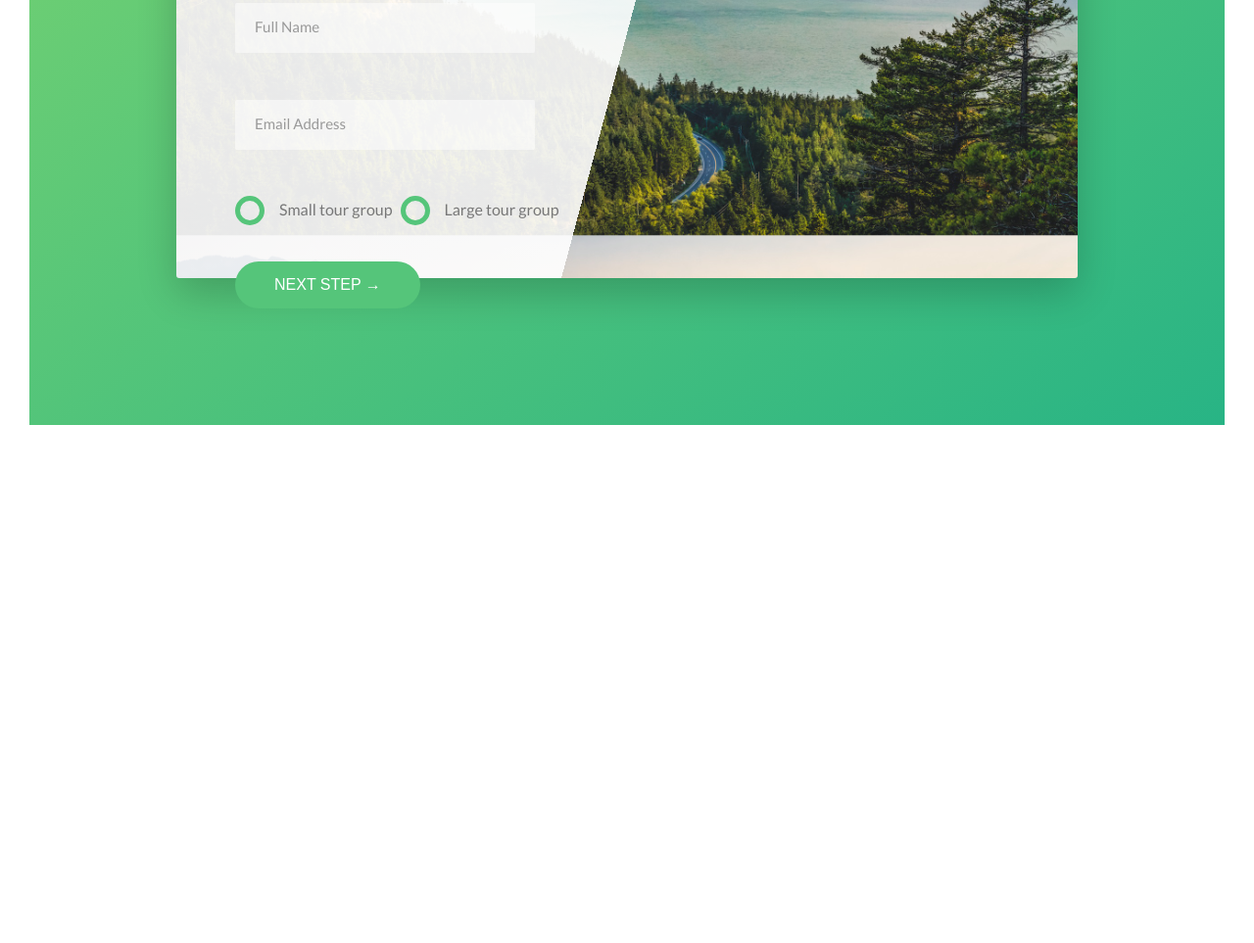
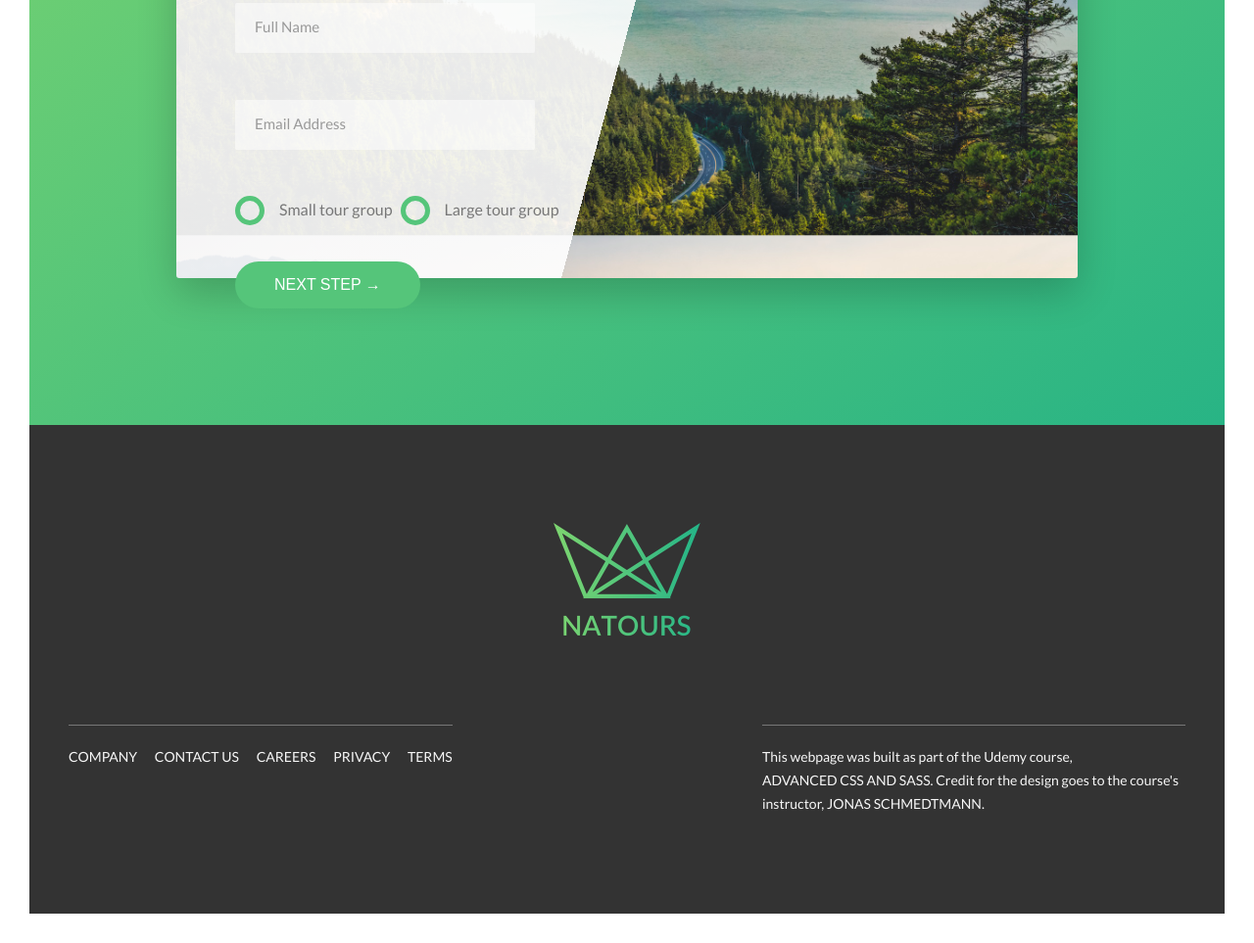
Before and after one commit to bryan5/natours, a website: page index.html in a window 1280 px wide. Shown: the part 4823-5786 px from the top of the page at 98% size. Before the commit the page ends 5287 px from the top, so only its background shows below. Drawn offline with Linux system fonts and the light colour scheme.

Commit message:
Add footer section

```diff
--- a/index.html
+++ b/index.html
@@ -308,6 +308,30 @@
             </section>
         </main>
 
+        <footer class="footer">
+            <div class="footer__logo-box">
+                <img src="img/logo-green-2x.png" alt="Full logo" class="footer__logo">
+            </div>
+            <div class="row">
+                <div class="col-1-of-2">
+                    <div class="footer__navigation">
+                        <ul class="footer__list">
+                            <li class="footer__item"><a href="#" class="footer__link">Company</a></li>
+                            <li class="footer__item"><a href="#" class="footer__link">Contact us</a></li>
+                            <li class="footer__item"><a href="#" class="footer__link">Careers</a></li>
+                            <li class="footer__item"><a href="#" class="footer__link">Privacy</a></li>
+                            <li class="footer__item"><a href="#" class="footer__link">Terms</a></li>
+                        </ul>
+                    </div>
+                </div>
+                <div class="col-1-of-2">
+                    <p class="footer__copyright">
+                        This webpage was built as part of the Udemy course, <a href="https://www.udemy.com/course/advanced-css-and-sass/" target="_blank" class="footer__link">Advanced CSS and Sass</a>. Credit for the design goes to the course's instructor, <a href="https://www.udemy.com/user/jonasschmedtmann/" target="_blank" class="footer__link">Jonas Schmedtmann</a>.
+                    </p>
+                </div>
+            </div>
+        </footer>
+
         <!-- <section class="grid-test">
             <div class="row">
                 <div class="col-1-of-2">
--- a/sass/abstracts/_variables.scss
+++ b/sass/abstracts/_variables.scss
@@ -14,6 +14,7 @@ $color-grey-light-2: #eee;
 
 $color-grey-dark: #777;
 $color-grey-dark-2: #999;
+$color-grey-dark-3: #333;
 
 $color-white: #fff;
 $color-black: #000;
--- /dev/null
+++ b/sass/layout/_footer.scss
@@ -0,0 +1,60 @@
+.footer {
+  background-color: $color-grey-dark-3;
+  padding: 10rem 0;
+  font-size: 1.4rem;
+  color: $color-grey-light-1;
+
+  &__logo-box {
+    text-align: center;
+    margin-bottom: 8rem;
+  }
+
+  &__logo {
+    width: 15rem;
+    height: auto;
+  }
+
+  &__navigation {
+    border-top: 1px solid $color-grey-dark;
+    padding-top: 2rem;
+    display: inline-block;
+  }
+
+  &__list {
+    list-style: none;
+  }
+
+  &__item {
+    display: inline-block;
+
+    &:not(:last-child) {
+      margin-right: 1.5rem;
+    }
+  }
+
+  &__link {
+    &:link,
+    &:visited {
+      color: $color-grey-light-1;
+      background-color: $color-grey-dark-3;
+      text-decoration: none;
+      text-transform: uppercase;
+      display: inline-block;
+      transition: all .2s;
+    }
+
+    &:hover,
+    &:active {
+      color: $color-primary;
+      box-shadow: 0 1rem 2rem rgba($color-black, .4);
+      transform: rotate(5deg) scale(1.3);
+    }
+  }
+
+  &__copyright {
+    border-top: 1px solid $color-grey-dark;
+    padding-top: 2rem;
+    width: 80%;
+    float: right;
+  }
+}
--- a/sass/main.scss
+++ b/sass/main.scss
@@ -15,6 +15,7 @@
 @import "components/form";
 @import "components/story";
 
+@import "layout/footer";
 @import "layout/grid";
 @import "layout/header";
 
```
Also changed, not shown: css/style.css.
